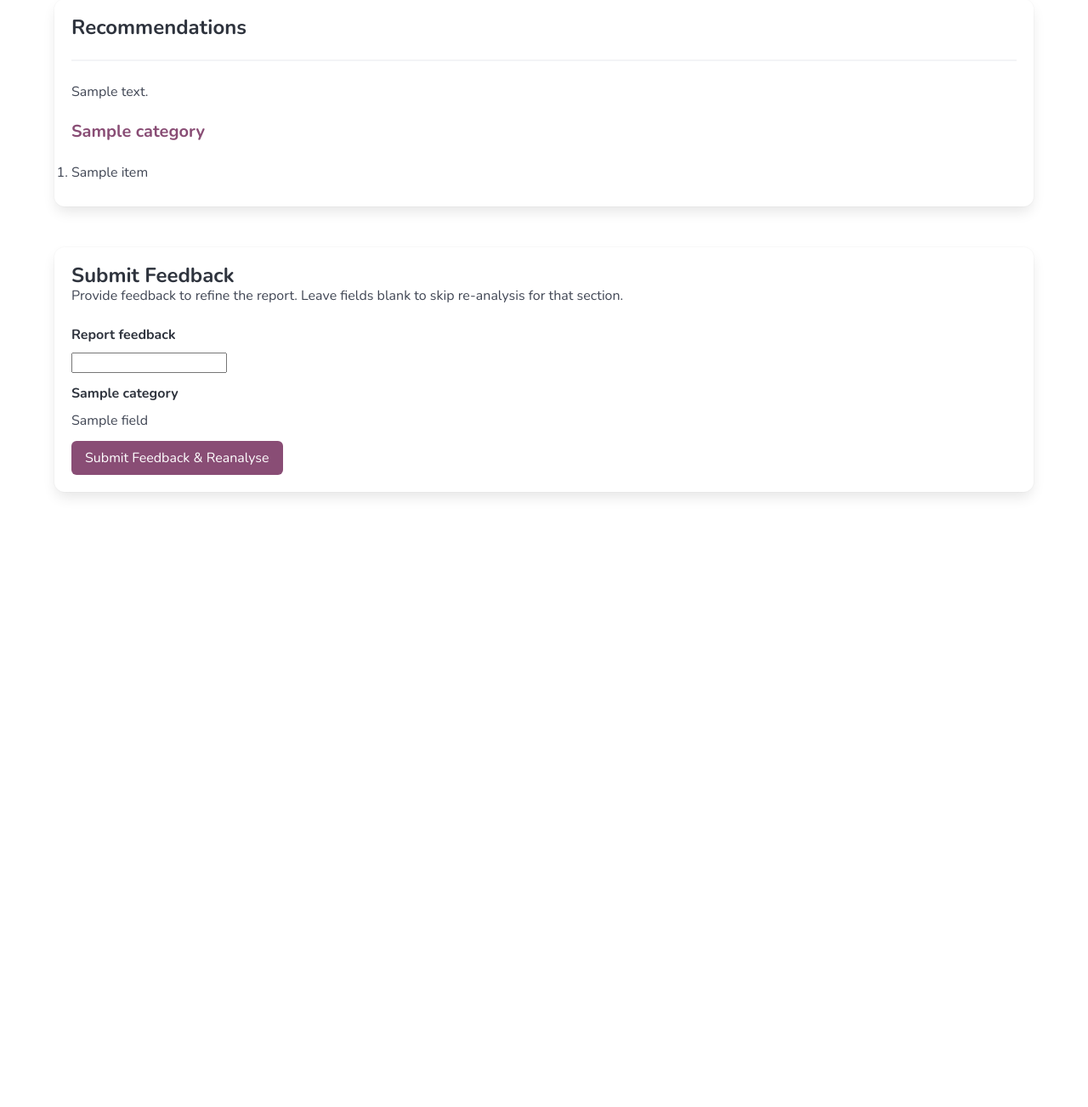
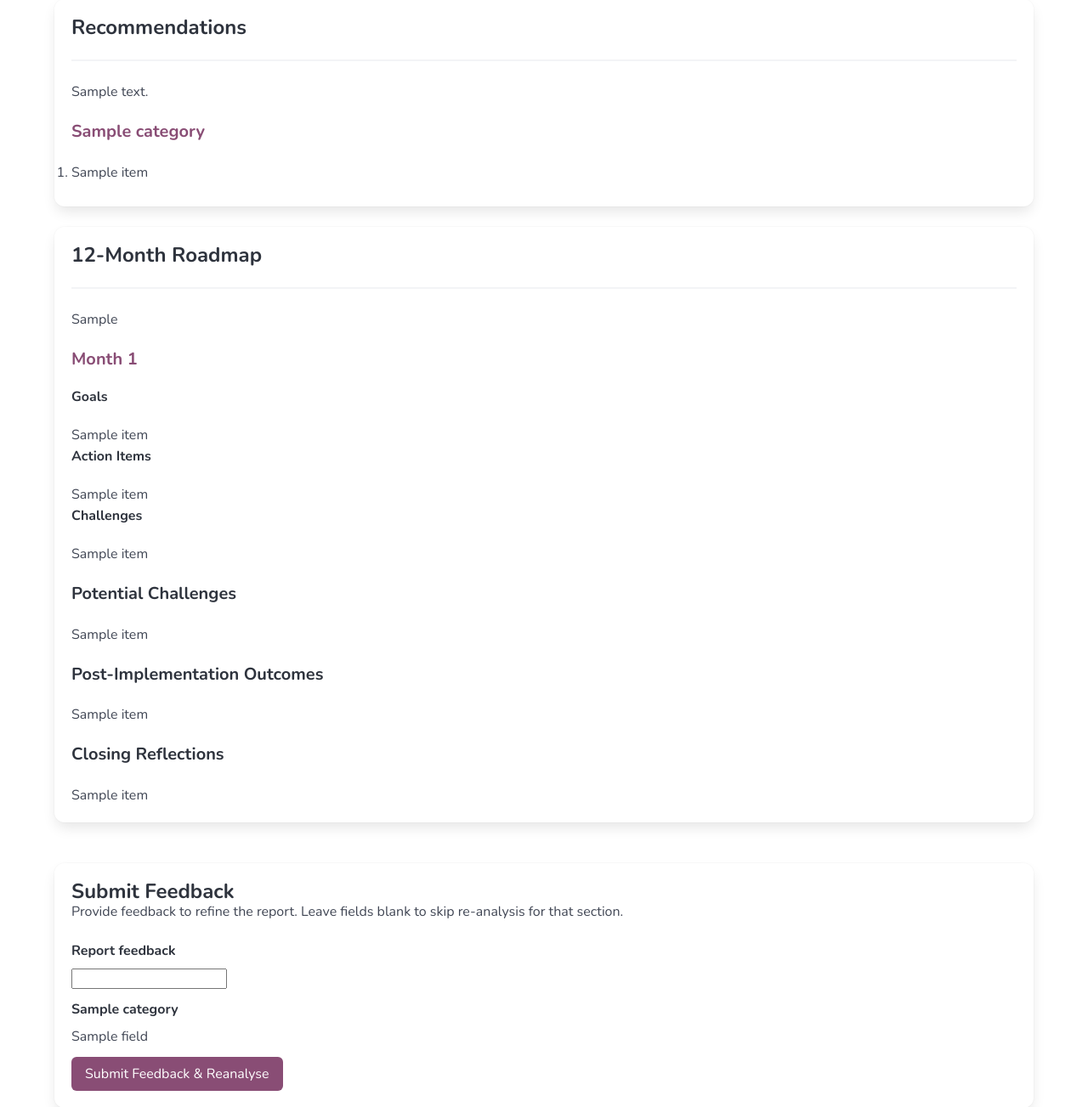
Before and after one commit to gravic07/complete-business-analysis, a Django app: template complete_business_analysis_tool/templates/pages/reports/report-detail.html in a window 1280 px wide. Shown: the part 803-2106 px from the top of the page at 85% size. Before the commit the page ends 1388 px from the top, so only its background shows below. Run offline with Django 5.2, Linux system fonts and the light colour scheme; the template is opened without the code that fills it: most values are stand-ins (such as "Sample title", 1, 10 or a date in 2020); form fields are guessed from the names that the template uses; some libraries are stand-ins or nearby versions.

Commit message:
roadmap-section issue 04 complete

```diff
--- a/complete_business_analysis_tool/templates/pages/reports/report-detail.html
+++ b/complete_business_analysis_tool/templates/pages/reports/report-detail.html
@@ -65,6 +65,36 @@
             {% endfor %}
           </div>
         {% endif %}
+        {% if roadmap %}
+          <div class="box mb-5">
+            <h2 class="title is-4">12-Month Roadmap</h2>
+            <hr />
+            <div class="content">{{ roadmap_overview|linebreaksbr }}</div>
+            {% for month in roadmap.months %}
+              <div class="mt-5">
+                <h3 class="title is-5 has-text-primary">Month {{ forloop.counter }}</h3>
+                <h4 class="title is-6">Goals</h4>
+                <ul>
+                  {% for item in month.goals %}<li class="mb-1">{{ item }}</li>{% endfor %}
+                </ul>
+                <h4 class="title is-6">Action Items</h4>
+                <ul>
+                  {% for item in month.action_items %}<li class="mb-1">{{ item }}</li>{% endfor %}
+                </ul>
+                <h4 class="title is-6">Challenges</h4>
+                <ul>
+                  {% for item in month.challenges %}<li class="mb-1">{{ item }}</li>{% endfor %}
+                </ul>
+              </div>
+            {% endfor %}
+            <h3 class="title is-5 mt-5">Potential Challenges</h3>
+            {% for item in roadmap.potential_challenges %}<p>{{ item }}</p>{% endfor %}
+            <h3 class="title is-5 mt-5">Post-Implementation Outcomes</h3>
+            {% for item in roadmap.post_implementation_outcomes %}<p>{{ item }}</p>{% endfor %}
+            <h3 class="title is-5 mt-5">Closing Reflections</h3>
+            {% for item in roadmap.closing_reflections %}<p>{{ item }}</p>{% endfor %}
+          </div>
+        {% endif %}
         <div class="box mt-6">
           <h2 class="title is-4">Submit Feedback</h2>
           <p class="subtitle is-6">
```
Also changed, not shown: complete_business_analysis_tool/reports/tests/test_report_view.py (+145 -0 lines), complete_business_analysis_tool/reports/views.py (+24 -0 lines), .scratch/005-roadmap-section/issues/04-report-view-template-rendering.md.
